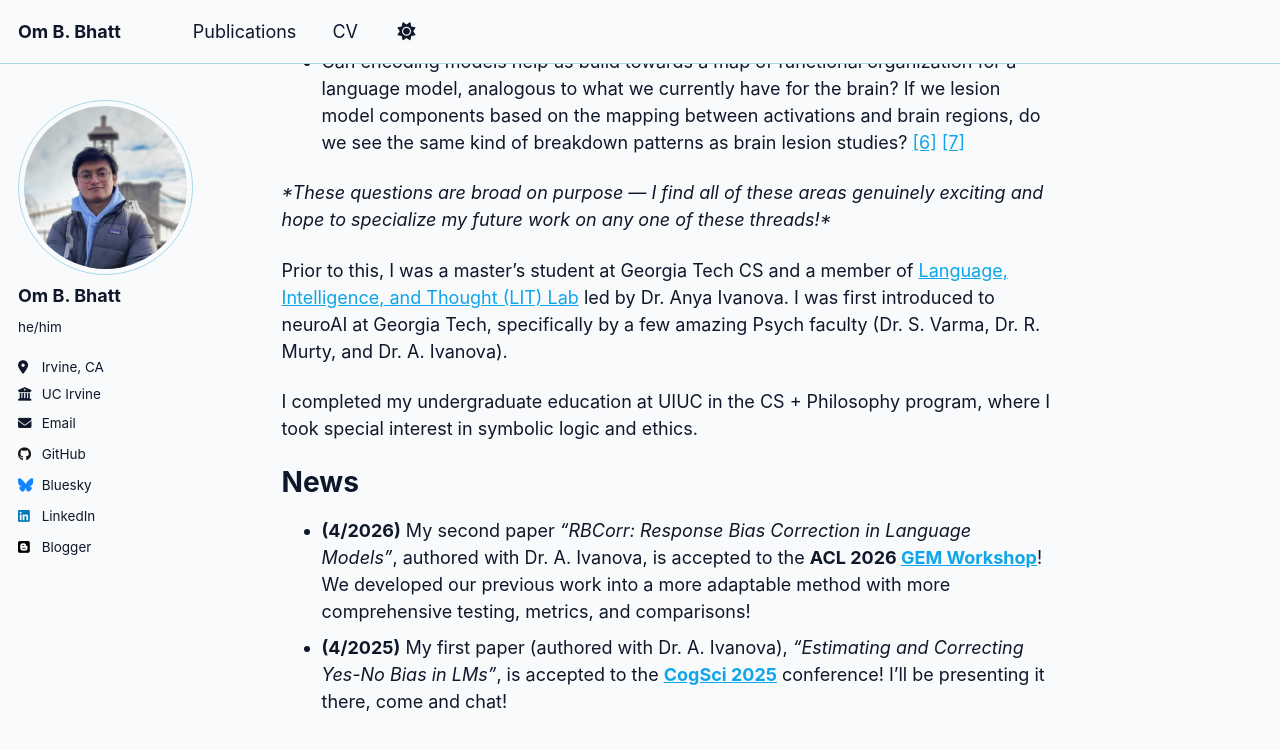
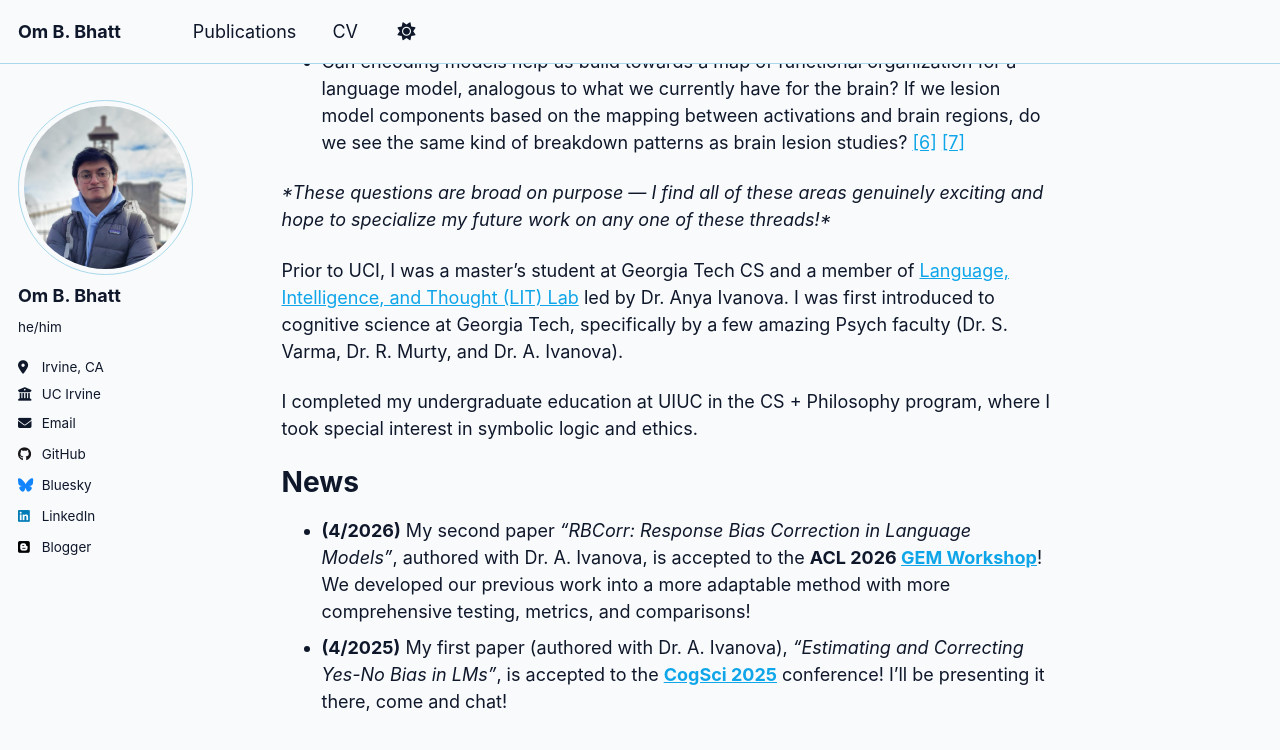
Before and after one commit to ombbhatt/ombbhatt.github.io, a Jekyll site: the page built from _pages/about.md, in a window 1280 px wide and 900 px high, scrolled down 642 px. Shown: the top 750 px of the window. Built offline with Jekyll 4.4.1, drawn with Linux system fonts in a browser that asks for light colours.

Commit message:
about wording

```diff
--- a/_pages/about.md
+++ b/_pages/about.md
@@ -63,7 +63,7 @@ I am interested in understanding the internal reasoning processes of language mo
 
 _\*These questions are broad on purpose — I find all of these areas genuinely exciting and hope to specialize my future work on any one of these threads!*_
 
-Prior to this, I was a master's student at Georgia Tech CS and a member of [Language, Intelligence, and Thought (LIT) Lab](https://www.language-intelligence-thought.net/) led by Dr. Anya Ivanova. I was first introduced to neuroAI at Georgia Tech, specifically by a few amazing Psych faculty (Dr. S. Varma, Dr. R. Murty, and Dr. A. Ivanova).
+Prior to UCI, I was a master's student at Georgia Tech CS and a member of [Language, Intelligence, and Thought (LIT) Lab](https://www.language-intelligence-thought.net/) led by Dr. Anya Ivanova. I was first introduced to cognitive science at Georgia Tech, specifically by a few amazing Psych faculty (Dr. S. Varma, Dr. R. Murty, and Dr. A. Ivanova).
 
 I completed my undergraduate education at UIUC in the CS + Philosophy program, where I took special interest in symbolic logic and ethics.
 
```
